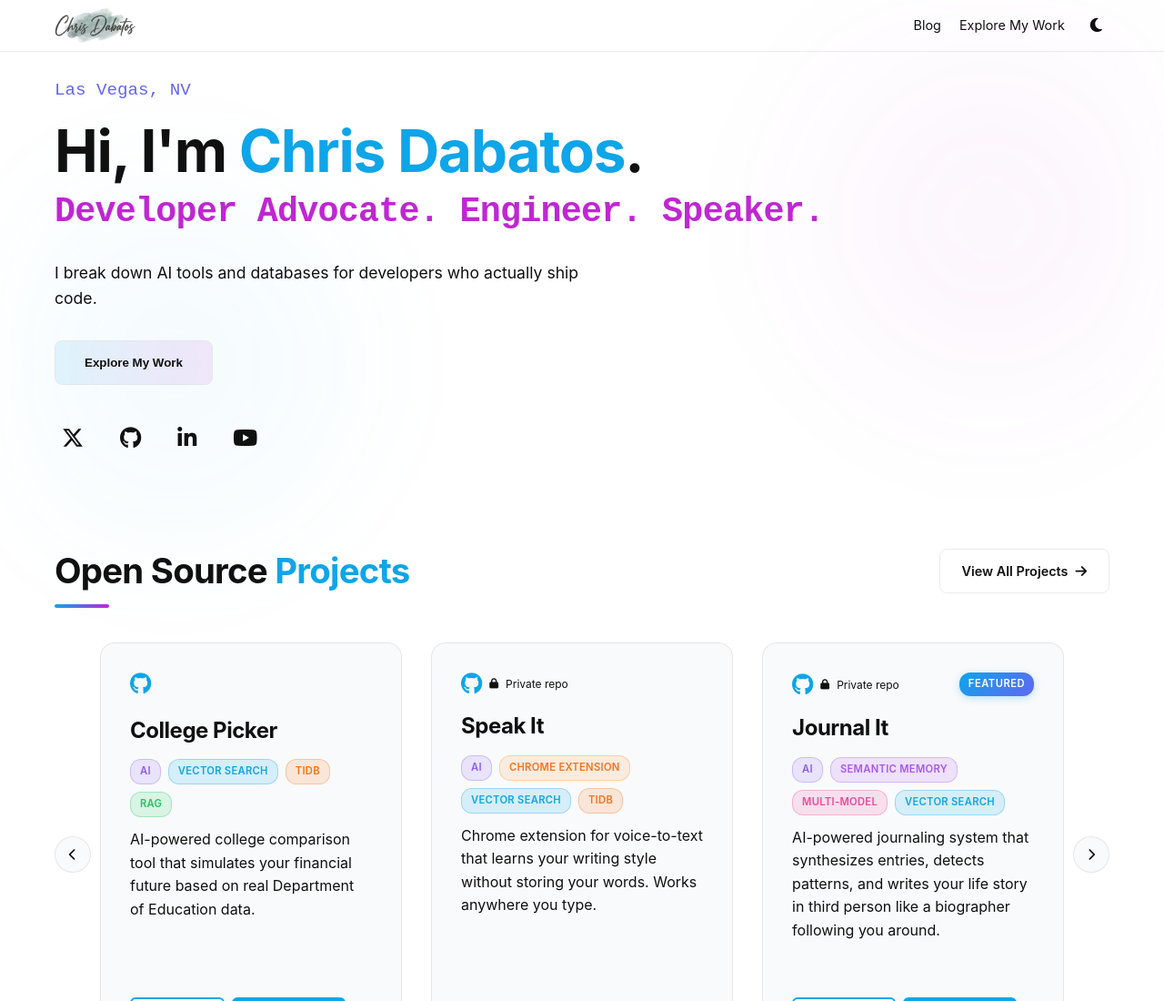
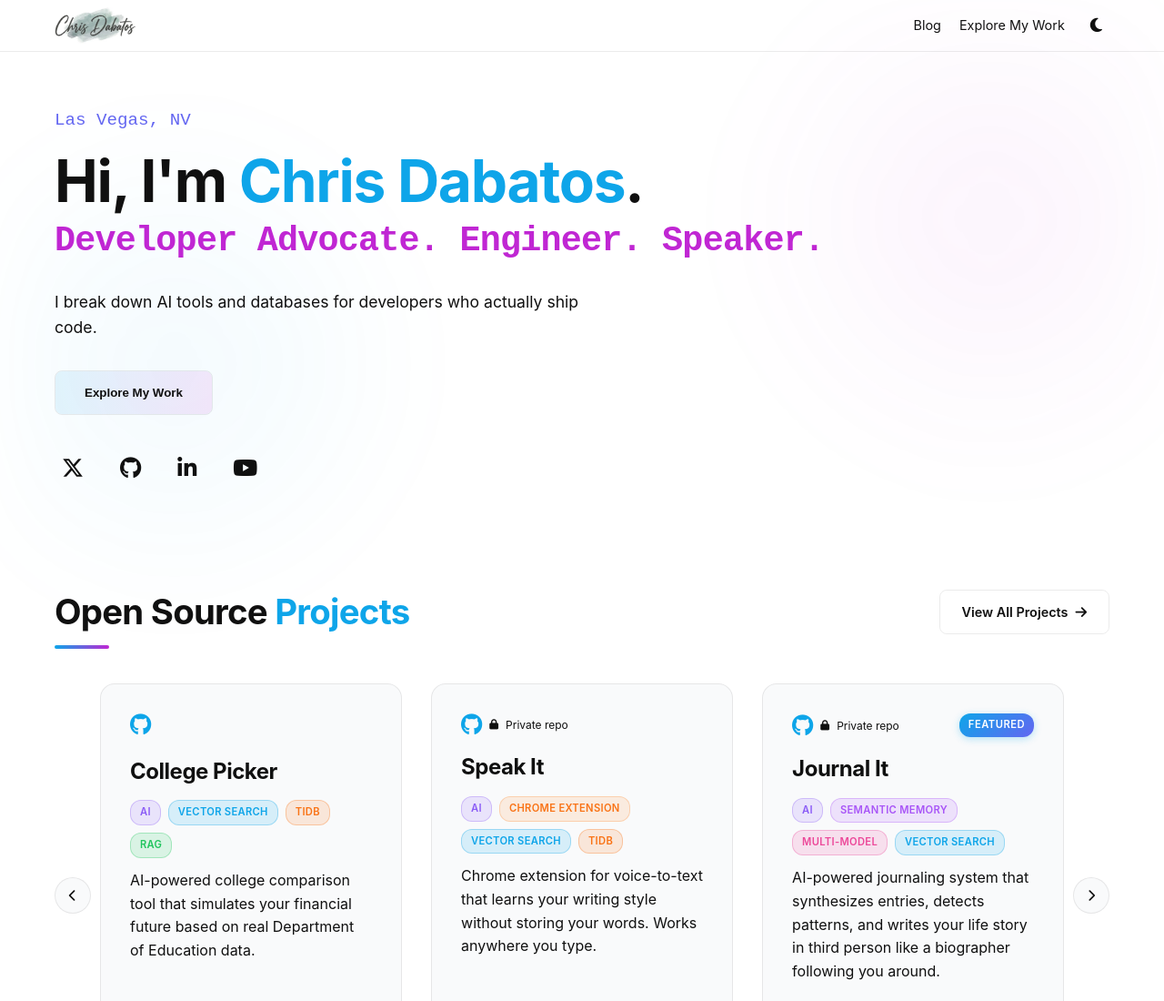
Before and after one commit to RealChrisSean/portfolio, a plain HTML site: page index.html in a window 1280 px wide. Shown: the top 1100 px of the page at 91% size. Drawn offline with Linux system fonts and the light colour scheme; a script that the page names is missing.

Commit message:
Reduce hero section spacing

```diff
--- a/index.html
+++ b/index.html
@@ -132,9 +132,9 @@
 
         /* --- HERO SECTION --- */
         .hero {
-            min-height: 60vh;
-            padding-top: 0;
-            padding-bottom: 0;
+            min-height: auto;
+            padding-top: 60px;
+            padding-bottom: 40px;
             display: flex;
             flex-direction: column;
             justify-content: center;
```
